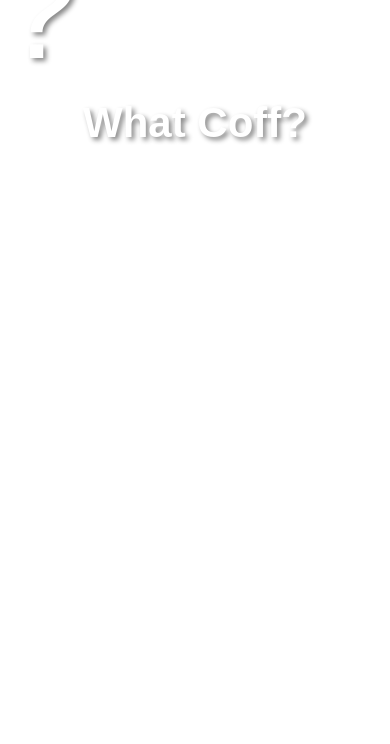
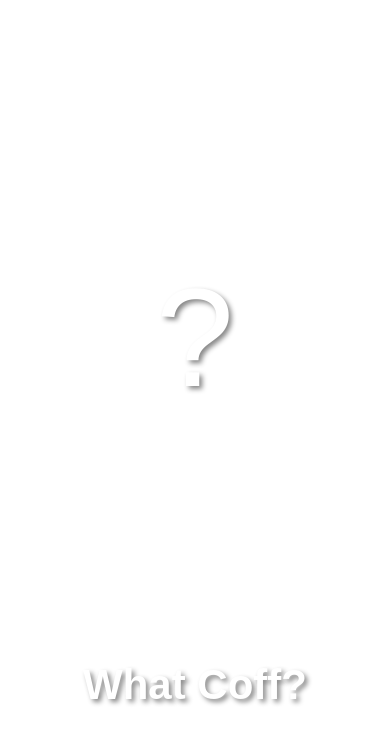
Before and after one commit to Weetbix/WhatCoff, a website: page WhatCoff/www/index.html in a window 390 px wide. Drawn offline with Linux system fonts and the light colour scheme; some packages are replaced by stand-ins of ours; files that its build step writes are made by us from their sources.

Commit message:
Improve css again

```diff
--- a/WhatCoff/www/css/style.css
+++ b/WhatCoff/www/css/style.css
@@ -1,11 +1,9 @@
 .iconcontainer
 {
-    width: 250px;
-    height: 250px;
-    margin-left: auto;
-    margin-right: auto;
-
-    margin-top: 50px;
+    position: fixed;
+    top: 40%;
+    left: 50%;
+    transform: translate(-50%, -50%);
 
     /* Center the icon */
     display: flex;
@@ -20,12 +18,11 @@
     font-size: 3em;
     color: white;
 
-    margin-left:auto;
-    margin-right:auto;
+    position: fixed;
+    top: 80%;
+
+    width: 100%;
     text-align: center;
-    display: block;
-
-    margin-top: 50px;
     height: 2em;
 }
 
--- a/WhatCoff/www/index.html
+++ b/WhatCoff/www/index.html
@@ -32,7 +32,7 @@
 <body ng-app="whatcoff">
 
     <div id="background-pattern"></div>
-    <div class="circle">
+    <div class="iconcontainer">
         <i class="coffeeicon">?</i>
     </div>
 
--- a/WhatCoff/www/js/app.js
+++ b/WhatCoff/www/js/app.js
@@ -46,16 +46,9 @@ angular.module('whatcoff', ['ionic'])
       StatusBar.styleDefault();
     }
 
-
     changeBackground();
   });
 })
-
-$(document).ready(function () {
-
-    //changeBackground();
-
-});
 
 $(document).click(function(){
     generateCoff();
@@ -63,9 +56,6 @@ $(document).click(function(){
 
 var changeBackground = function()
 {
-    //$(document.body).css({backgroundColor: Please.make_color()});
-    //$(".circle").css({backgroundColor: Please.make_color()});
-
     var pattern = Trianglify({
             height: window.innerHeight,
             width: window.innerWidth,
@@ -85,6 +75,6 @@ var generateCoff = function()
         $("<span>").addClass("coffeetext animated bounceIn").text(coff));
 
     $(".coffeeicon").replaceWith(
-        $("<i>").addClass(icon + " coffeeicon animated bounceIn"));
+        $("<i>").addClass(icon + " coffeeicon animated bounceInDown"));
 
 }
```
